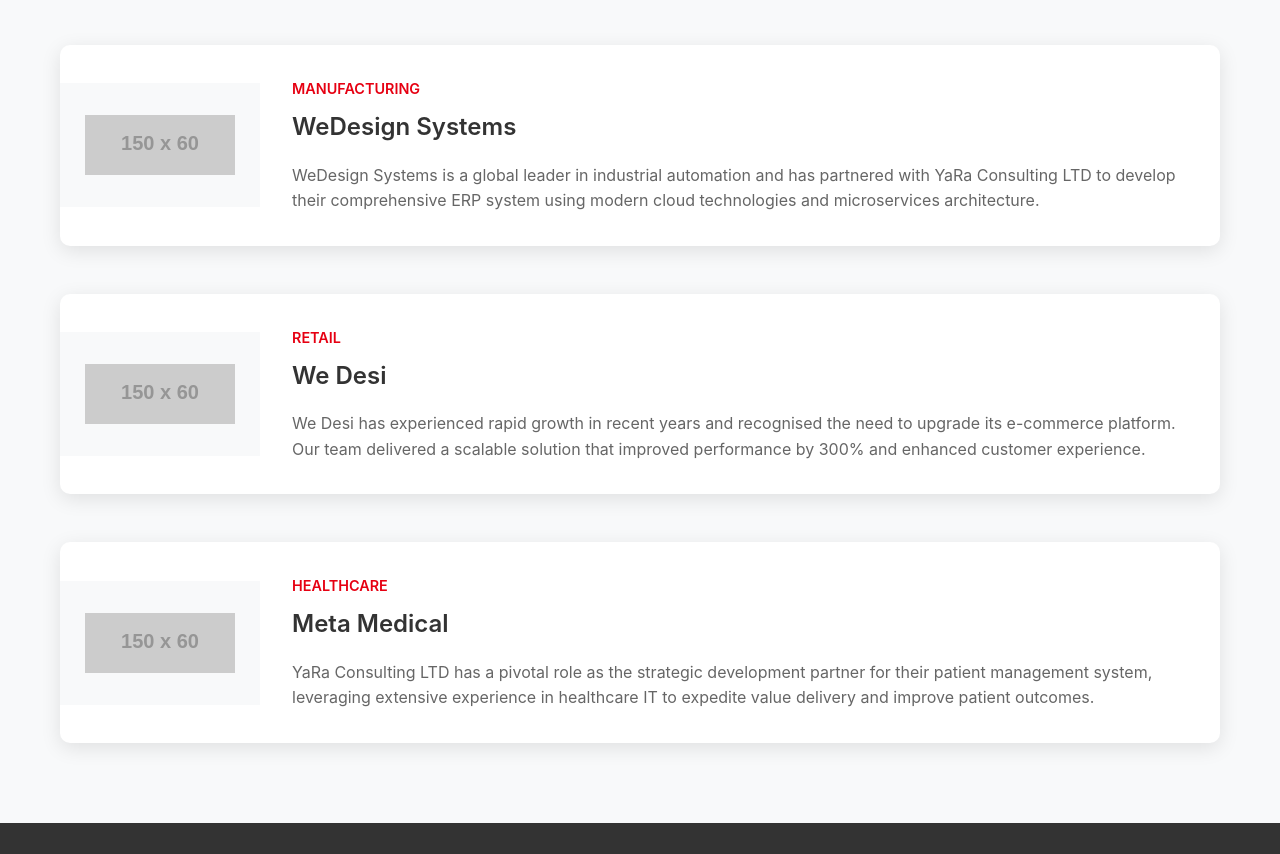
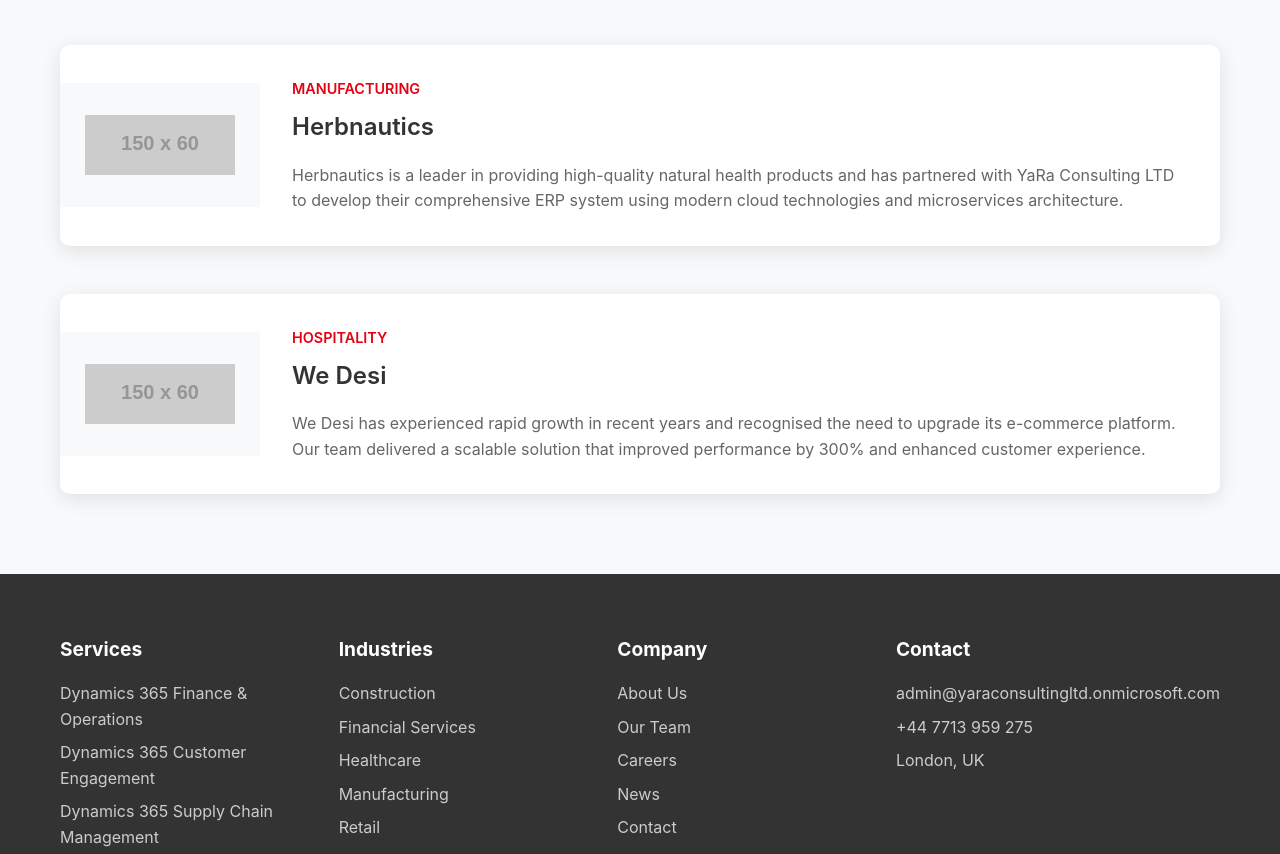
Before and after one commit to YaRa-Consulting-LTD/website-yara, a plain HTML site: page index.html in a window 1280 px wide. Shown: the part 2607-3461 px from the top of the page. Drawn offline with Linux system fonts and the light colour scheme; placeholder pictures from the web are drawn by us.

Commit message:
updated customers

```diff
--- a/index.html
+++ b/index.html
@@ -465,8 +465,8 @@
                     </div>
                     <div class="story-content">
                         <div class="story-category">Manufacturing</div>
-                        <h3 class="story-title">WeDesign Systems</h3>
-                        <p class="story-description">WeDesign Systems is a global leader in industrial automation and has partnered with YaRa Consulting LTD to develop their comprehensive ERP system using modern cloud technologies and microservices architecture.</p>
+                        <h3 class="story-title">Herbnautics</h3>
+                        <p class="story-description">Herbnautics is a leader in providing high-quality natural health products and has partnered with YaRa Consulting LTD to develop their comprehensive ERP system using modern cloud technologies and microservices architecture.</p>
                     </div>
                 </div>
 
@@ -475,20 +475,9 @@
                         <img src="https://via.placeholder.com/150x60/333333/white?text=RetailMax" alt="RetailMax">
                     </div>
                     <div class="story-content">
-                        <div class="story-category">Retail</div>
+                        <div class="story-category">Hospitality</div>
                         <h3 class="story-title">We Desi</h3>
                         <p class="story-description">We Desi has experienced rapid growth in recent years and recognised the need to upgrade its e-commerce platform. Our team delivered a scalable solution that improved performance by 300% and enhanced customer experience.</p>
-                    </div>
-                </div>
-
-                <div class="story-card">
-                    <div class="story-logo">
-                        <img src="https://via.placeholder.com/150x60/0066cc/white?text=HealthFirst" alt="HealthFirst">
-                    </div>
-                    <div class="story-content">
-                        <div class="story-category">Healthcare</div>
-                        <h3 class="story-title">Meta Medical</h3>
-                        <p class="story-description">YaRa Consulting LTD has a pivotal role as the strategic development partner for their patient management system, leveraging extensive experience in healthcare IT to expedite value delivery and improve patient outcomes.</p>
                     </div>
                 </div>
             </div>
```
